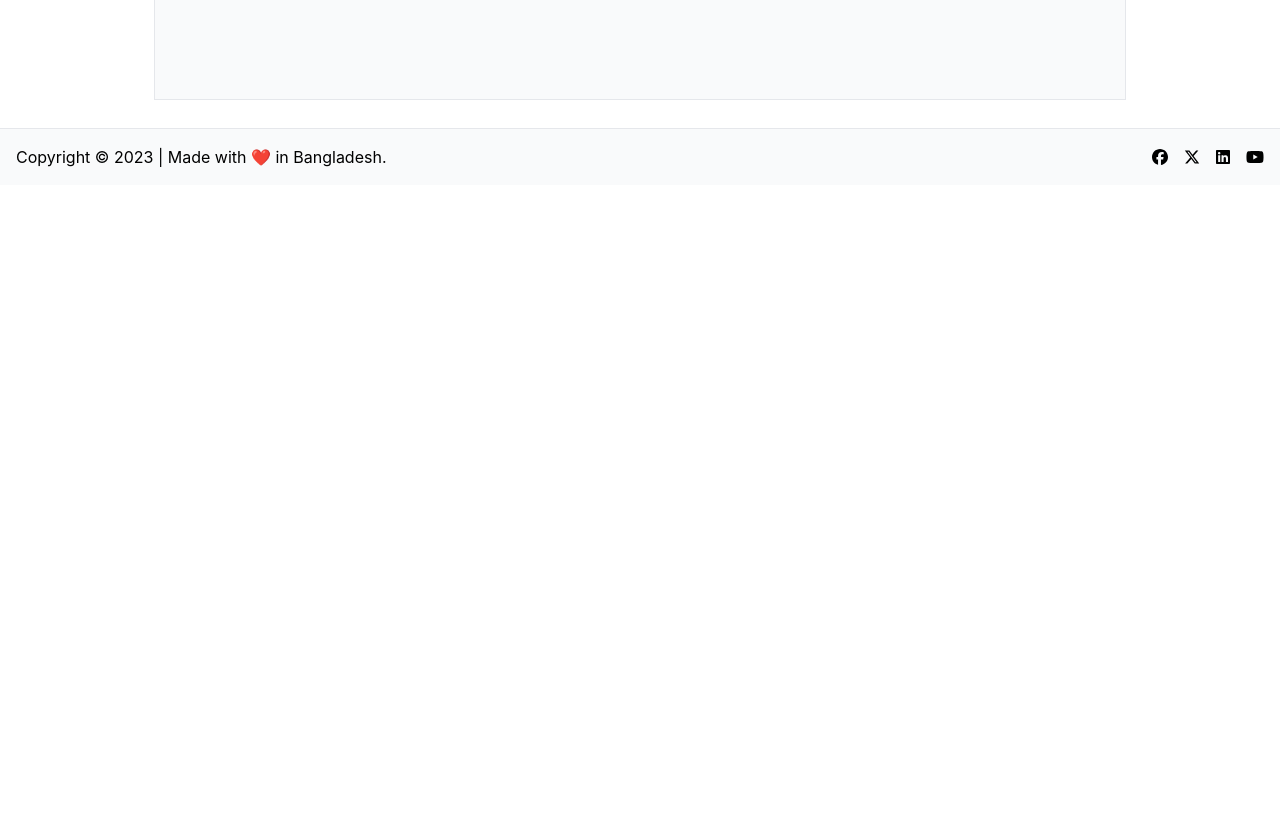
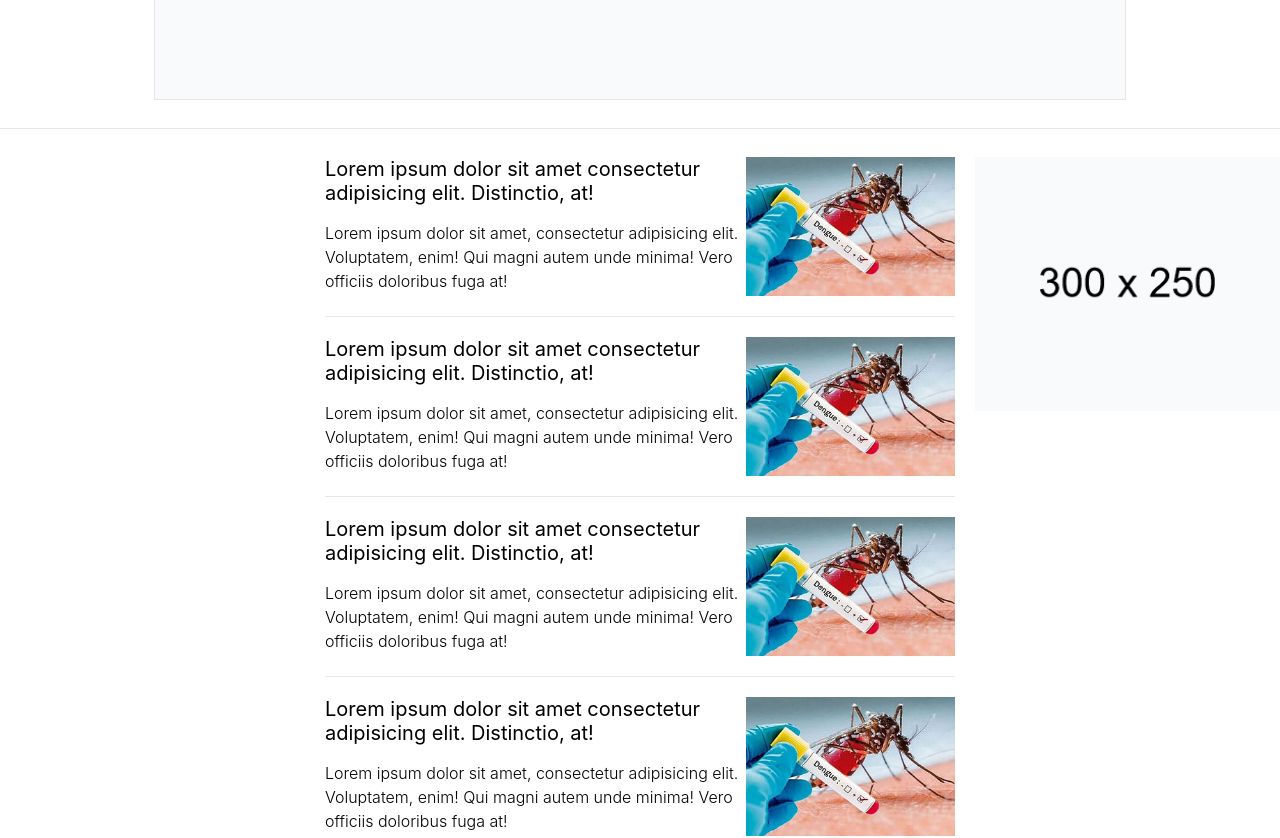
Before and after one commit to monzuralam/montana-news-vue, a Vue app: page /latest in a window 1280 px wide. Shown: the part 1420-2258 px from the top of the page. Before the commit the page ends 1605 px from the top, so only its background shows below. Built offline with nearby package versions, Linux system fonts and the light colour scheme.

Commit message:
newsstories component has been added

```diff
--- a/src/components/Latest/Latest.Component.vue
+++ b/src/components/Latest/Latest.Component.vue
@@ -2,13 +2,15 @@
     <TopAdvertisement />
     <NewsTop cat="Latest" />
     <Advertisement970 src="" href="#" />
+    <NewsStories cat="Latest" />
 </template>
 <script>
 import TopAdvertisement from "../Advertisement/TopAdvertisement.Component.vue";
 import NewsTop from "../News/NewsTop.Component.vue";
 import Advertisement970 from "../Advertisement/Advertisement-970x250.Component.vue";
+import NewsStories from "../News/NewsStories.Component.vue";
 export default {
     name: "Latest",
-    components: { TopAdvertisement, NewsTop, Advertisement970 },
+    components: { TopAdvertisement, NewsTop, Advertisement970, NewsStories },
 };
 </script>
```
